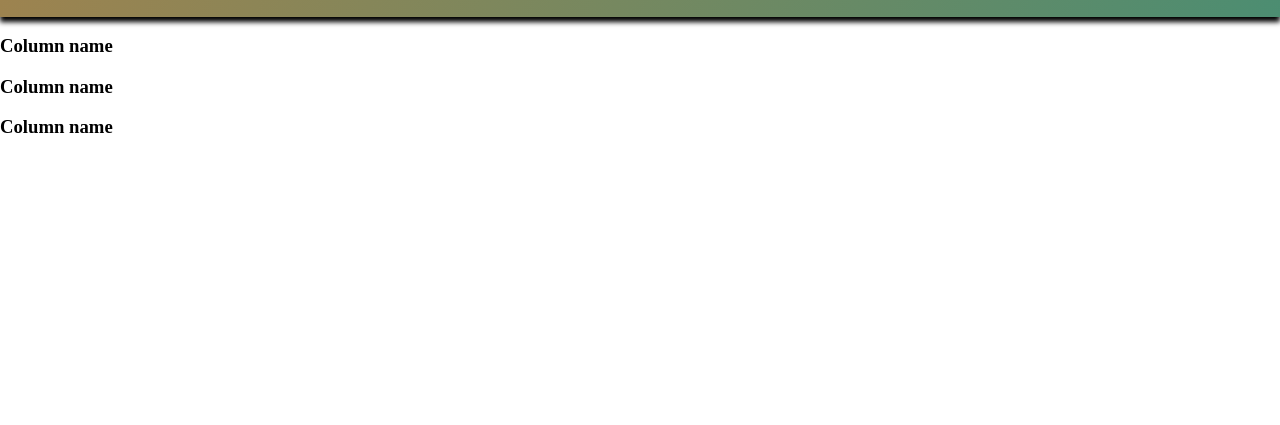
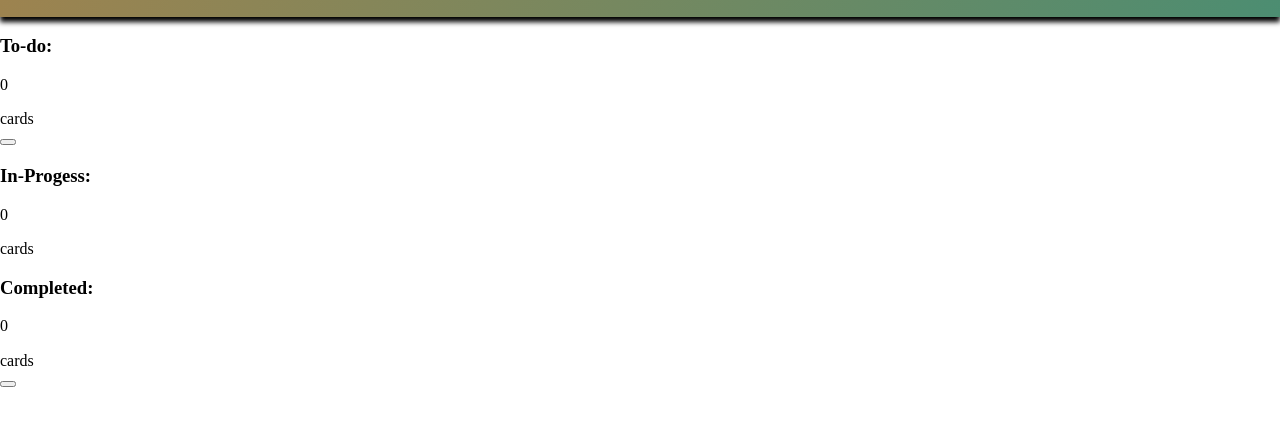
Before and after one commit to igorslepenkov/front-trello, a website built with Parcel: page src/index.html in a window 1280 px wide. Shown: the part 51-476 px from the top of the page. Built offline with nearby package versions, Linux system fonts and the light colour scheme.

Commit message:
feat(egor-kirpichev-trello_03): enhance html structure, add column buttons

```diff
--- a/src/index.html
+++ b/src/index.html
@@ -18,14 +18,28 @@
 	</header>
 	<main class="main">
 		<div class="desk">
-			<section class="desk__column">
-				<h3 class="column__title">Column name</h3>
+			<section class="desk__column" id="column-to-do">
+				<header class="column__header">
+					<h3 class="column__title">To-do:</h3>
+					<p class="column__counter" id="counter-to-do">0</p>
+				</header>
+				<div class="column__content">cards</div>
+				<button class="column__button" id="btn-add-to-do"></button>
 			</section>
-			<section class="desk__column">
-				<h3 class="column__title">Column name</h3>
+			<section class="desk__column" id="column-in-progress">
+				<header class="column__header">
+					<h3 class="column__title">In-Progess:</h3>
+					<p class="column__counter" id="counter-in-progress">0</p>
+				</header>
+				<div class="column__content">cards</div>
 			</section>
-			<section class="desk__column">
-				<h3 class="column__title">Column name</h3>
+			<section class="desk__column" id="column-completed">
+				<header class="column__header">
+					<h3 class="column__title">Completed:</h3>
+					<p class="column__counter" id="counter-completed">0</p>
+				</header>
+				<div class="column__content">cards</div>
+				<button class="column__button" id="btn-delete-all"></button>
 			</section>
 		</div>
 	</main>
--- a/src/styles/components/_desk.scss
+++ b/src/styles/components/_desk.scss
@@ -0,0 +1 @@
+@use "../config/colors.scss"
```
